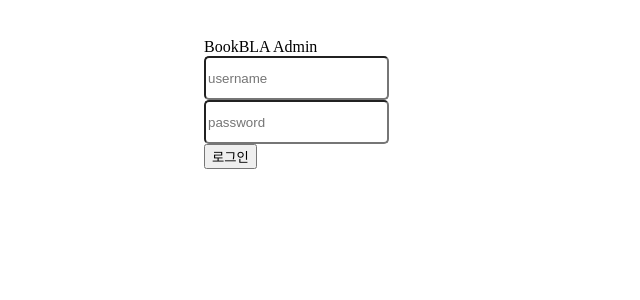
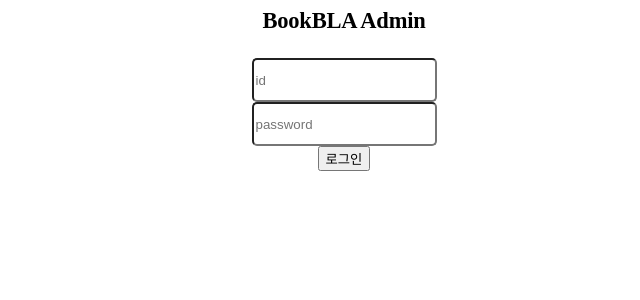
Before and after one commit to Bookbla0/admin, a Next.js app: page /login in a window 1280 px wide. Shown: the top 300 px of the page, without its empty margins (296-936 px from the left). Built offline with nearby package versions, Linux system fonts and the light colour scheme.

Commit message:
feat: 로그인 페이지 기능 구현

```diff
--- a/pages/login/index.js
+++ b/pages/login/index.js
@@ -1,43 +1,70 @@
-import React from 'react';
+import axios from 'axios';
+import React, { useState } from 'react';
 import styled from 'styled-components';
 
 export default function Login() {
+
+  const [id, setId] = useState("");
+  const [password, setPassword] = useState("");
+  const [checkLogin, setCheckLogin] = useState(false);
+
+  const handleLogin = ( ) => {
+
+    const requestBody = {
+      id : id,
+      password : password
+    };
+
+    const response = axios.post("https://dev.bookbla.shop/api/admin/auth/login", requestBody)
+    .then(response => {
+      if (response.status === 200) {
+        setCheckLogin(true);
+        navigate(`/`);
+      }
+    })
+    .catch(error => {
+      console.log(error);
+    });
+  }
+
   return (
-    <Conatiner>
-      <LoginForm>
-        <Form action="/admin/login" method="post">
-            BookBLA Admin
+    <Container>
+      <Title>BookBLA Admin</Title>
+      <BookblaContainer>
           <div className="form-group">
-            <FormControl type="text" placeholder="username" required="required" name="username" />
+            <FormControl type="text" placeholder="id" required="required" name="id" value = {id} onChange={(e) => setId(e.target.value)}/>
+          </div>
+          <div>
+            <FormControl type="password" placeholder="password" required="required" name="password" value = {password} onChange={(e) => setPassword(e.target.value)}/>
           </div>
           <div className="form-group">
-            <FormControl type="password" placeholder="password" required="required" name="password" />
-          </div>
-          <div className="form-group">
-            <button type="submit">
+            <button onClick={handleLogin} type= "submit">
               로그인
             </button>
           </div>
-        </Form>
-      </LoginForm>
-    </Conatiner>
+      </BookblaContainer>
+    </Container>
   );
 };
 
-const Conatiner = styled.div`
-  display : flex;
-  justify-content: center;
-  align-items: center;
+const Container = styled.div`
+  margin: 8px auto 48px;
+  text-align: center;
+  font-size: 15px;
 `;
 
-const LoginForm = styled.div`
-  width: 340px;
+const Title = styled.h2`
+  margin: 0 0 24px;
+  text-align: center;
+  letter-spacing: -0.2px;
 `;
 
-
-const Form = styled.form`
-  margin-bottom: 15px;
-  padding: 30px;
+const BookblaContainer = styled.div`
+  font-size: 14px;
+  margin-bottom: 48px;
+  & > svg {
+    width: 100%;
+  }
 `;
 
 const FormControl = styled.input`
```
